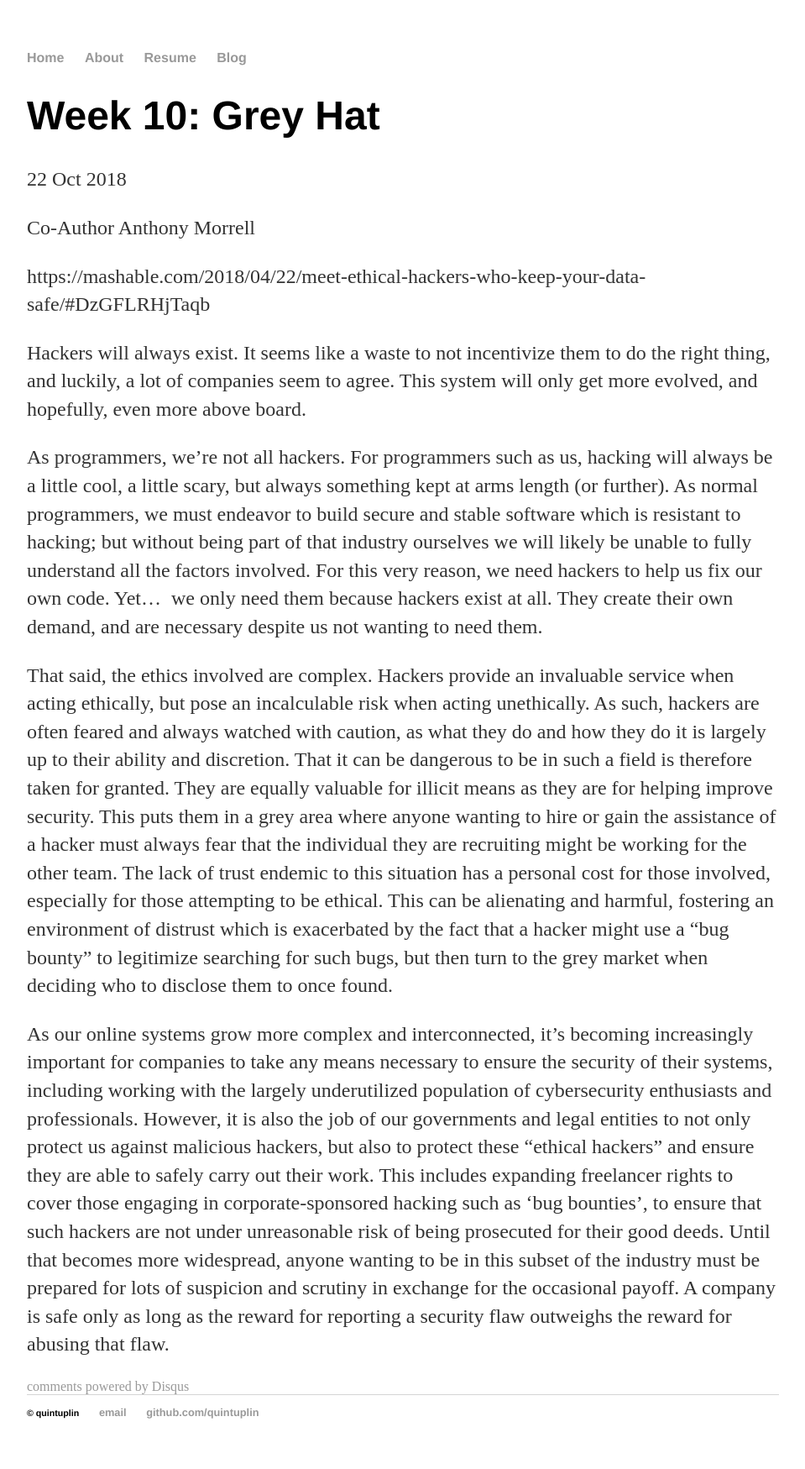
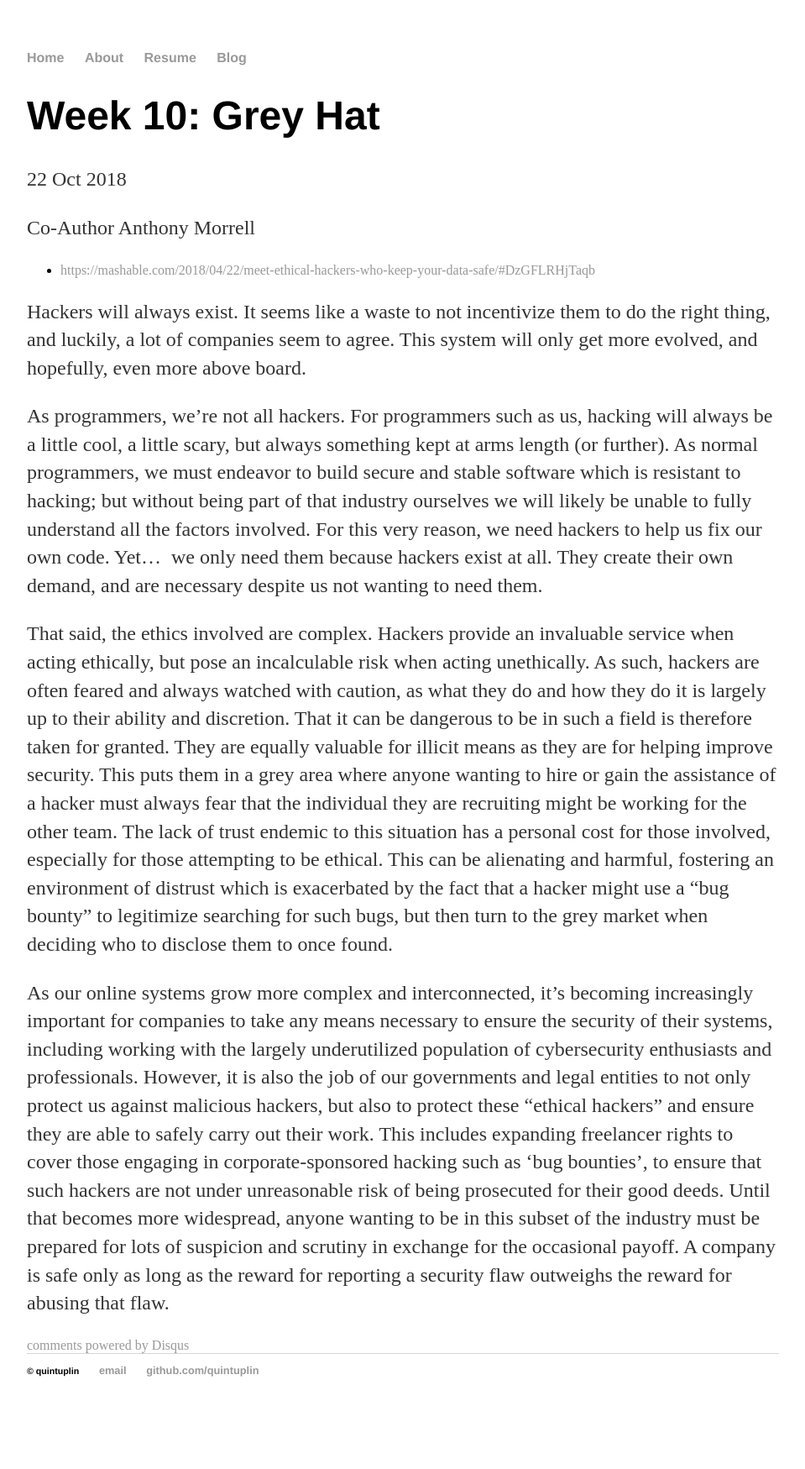
Before and after one commit to Quintuplin/quintuplin.github.io, a Jekyll site: the page built from _posts/2018-10-22-Grey-Hat.md, in a window 1280 px wide. Shown: the whole page at 84% size, without its empty margins (160-1119 px from the left). Built offline with Jekyll 4.4.1, drawn with Linux system fonts in a browser that asks for light colours; comment, search, counter and statistics services are not loaded; after the commit the page ends 1699 px from its top, so only the background shows below that.

Commit message:
Update 2018-10-22-Grey-Hat.md

```diff
--- a/_posts/2018-10-22-Grey-Hat.md
+++ b/_posts/2018-10-22-Grey-Hat.md
@@ -6,7 +6,7 @@ date: 2018-10-22
 
 Co-Author Anthony Morrell
 
-https://mashable.com/2018/04/22/meet-ethical-hackers-who-keep-your-data-safe/#DzGFLRHjTaqb
+* <https://mashable.com/2018/04/22/meet-ethical-hackers-who-keep-your-data-safe/#DzGFLRHjTaqb>
 
 Hackers will always exist. It seems like a waste to not incentivize them to do the right thing, and luckily, a lot of companies seem to agree. This system will only get more evolved, and hopefully, even more above board.
 
```
